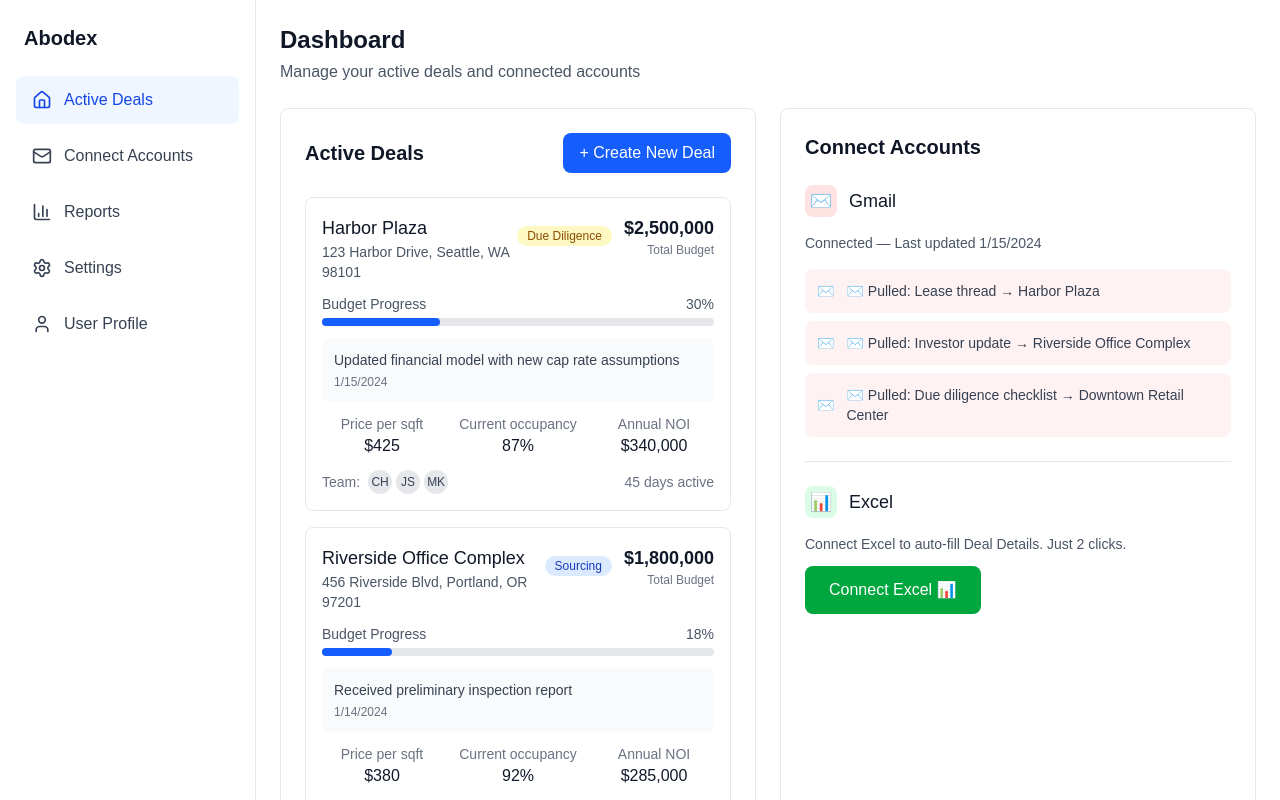
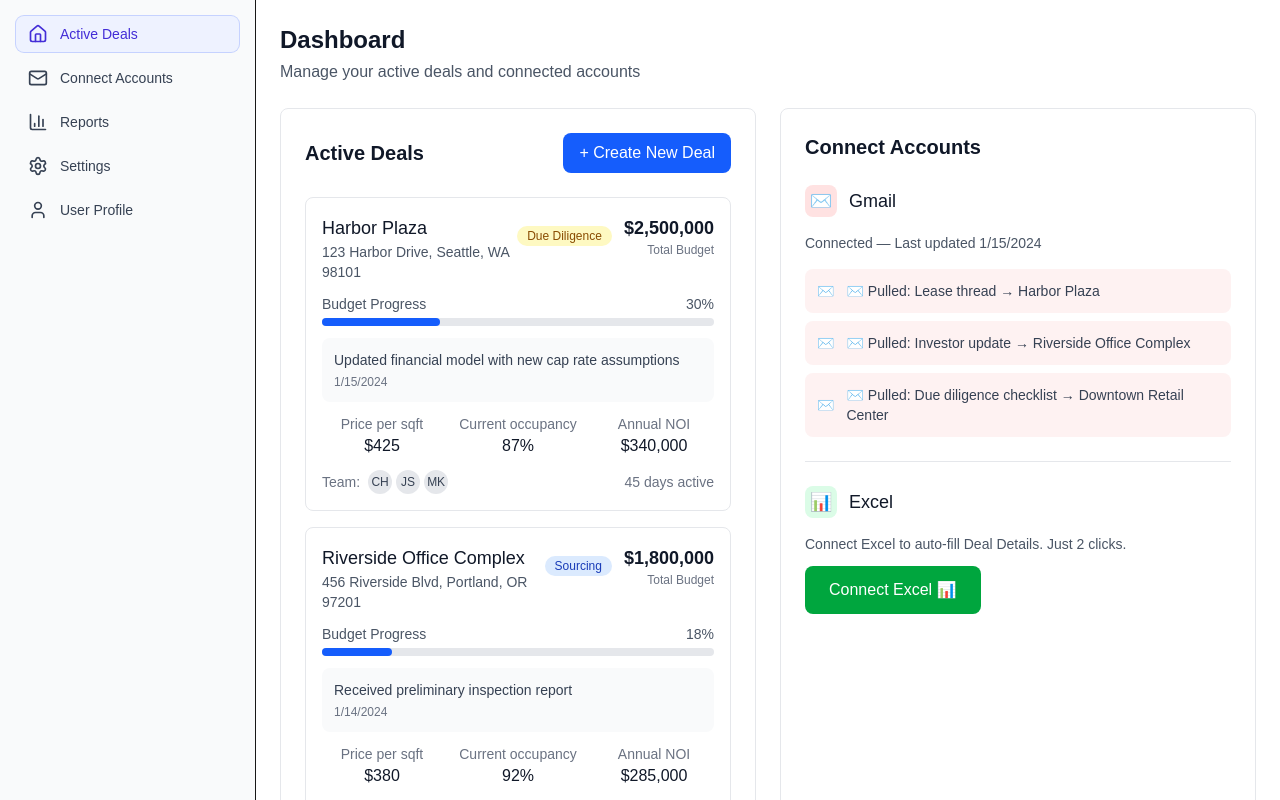
Before and after one commit to chloeahughes/abodexos, a Next.js app: page / in a window 1280 px wide. Shown: the top 800 px of the page. Built offline with nearby package versions, Linux system fonts and the light colour scheme.

Commit message:
modify deals

```diff
--- a/app/layout.tsx
+++ b/app/layout.tsx
@@ -26,13 +26,11 @@ export default function RootLayout({
   return (
     <html lang="en">
       <body
-        className={`${geistSans.variable} ${geistMono.variable} antialiased bg-gray-50`}
+        className={`${geistSans.variable} ${geistMono.variable} antialiased`}
       >
-        <div className="flex min-h-screen">
+        <div className="flex h-screen">
           <Sidebar />
-          <main className="flex-1 overflow-auto">
-            {children}
-          </main>
+          <main className="flex-1 overflow-y-auto">{children}</main>
         </div>
       </body>
     </html>
--- a/components/Sidebar.tsx
+++ b/components/Sidebar.tsx
@@ -1,11 +1,19 @@
 "use client";
+
 import Link from "next/link";
 import { usePathname } from "next/navigation";
+import { type ComponentType } from "react";
 import { Home, Mail, BarChart3, Settings, User } from "lucide-react";
 
-const navigation = [
+type NavItem = {
+  name: string;
+  href: string;
+  icon: ComponentType<{ className?: string }>;
+};
+
+const navigation: NavItem[] = [
   { name: "Active Deals", href: "/", icon: Home },
-  { name: "Connect Accounts", href: "/connect", icon: Mail },
+  { name: "Connect Accounts", href: "/#connect", icon: Mail },
   { name: "Reports", href: "/reports", icon: BarChart3 },
   { name: "Settings", href: "/settings", icon: Settings },
   { name: "User Profile", href: "/profile", icon: User },
@@ -15,39 +23,33 @@ export default function Sidebar() {
   const pathname = usePathname();
 
   return (
-    <div className="w-64 bg-white border-r border-gray-200 min-h-screen">
-      <div className="p-6">
-        <h1 className="text-xl font-bold text-gray-900">Abodex</h1>
-      </div>
-
-      <nav className="px-4 pb-4">
-        <ul className="space-y-2">
+    <aside className="w-64 shrink-0 border-r bg-gray-50 p-4">
+      <nav className="space-y-2">
         {navigation.map((item) => {
-            const isActive = pathname === item.href;
           const Icon = item.icon;
+          const selected =
+            item.href === "/"
+              ? pathname === "/"
+              : pathname.startsWith(item.href);
 
           return (
-              <li key={item.name}>
             <Link
+              key={item.name}
               href={item.href}
-                  className={`
-                    flex items-center px-4 py-3 text-base font-medium rounded-lg transition-colors
-                    focus:outline-none focus:ring-2 focus:ring-blue-500 focus:ring-offset-2
-                    ${isActive
-                      ? 'bg-blue-50 text-blue-700'
-                      : 'text-gray-700 hover:bg-gray-50 hover:text-gray-900'
-                    }
-                  `}
-                  aria-current={isActive ? 'page' : undefined}
+              aria-current={selected ? "page" : undefined}
+              className={[
+                "flex items-center gap-3 rounded-lg px-3 py-2 text-sm transition-colors",
+                selected
+                  ? "bg-indigo-50 text-indigo-700 ring-1 ring-indigo-200"
+                  : "text-gray-700 hover:bg-gray-100",
+              ].join(" ")}
             >
-                  <Icon className="mr-3 h-5 w-5" />
-                  {item.name}
+              <Icon className="h-5 w-5" />
+              <span>{item.name}</span>
             </Link>
-              </li>
           );
         })}
-        </ul>
       </nav>
-    </div>
+    </aside>
   );
 }
--- a/package.json
+++ b/package.json
@@ -12,6 +12,7 @@
     "@supabase/auth-helpers-nextjs": "^0.10.0",
     "@supabase/supabase-js": "^2.57.4",
     "googleapis": "^160.0.0",
+    "lucide-react": "^0.544.0",
     "next": "15.5.4",
     "react": "19.1.0",
     "react-dom": "19.1.0"
```
Also changed, not shown: 1 other file (tests, documents, lock files or other folders). Lines whose indentation alone changed are shown as unchanged.
